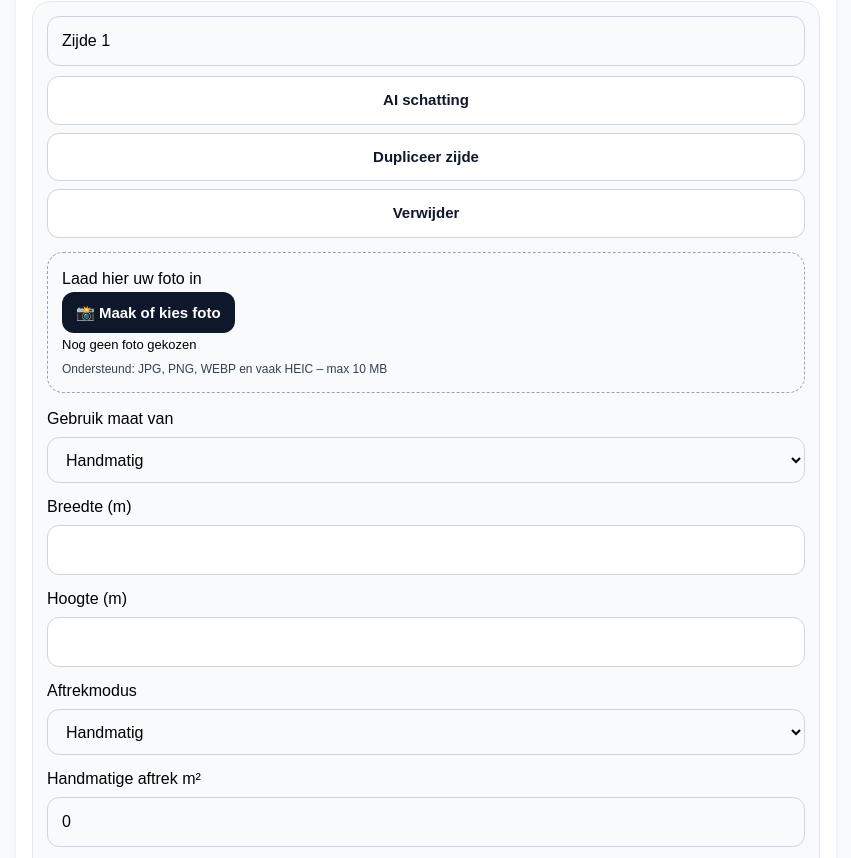
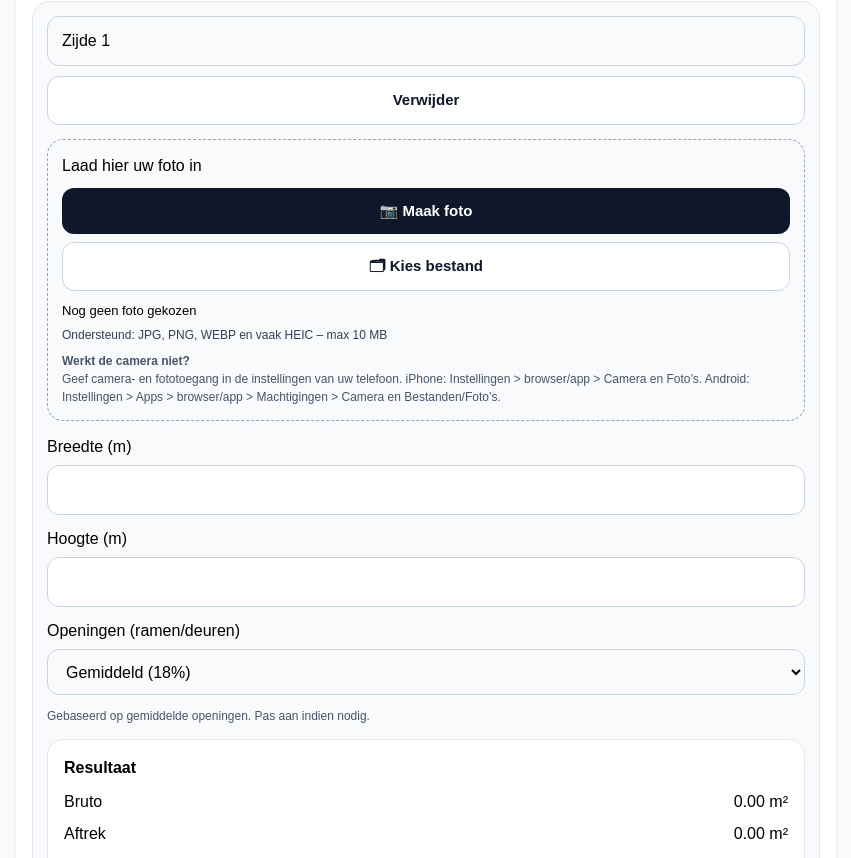
Before and after one commit to cryptoprins-ship-it/geveltool-mvp, a Next.js app: page / in a window 1280 px wide. Shown: the part 322-1180 px from the top of the page, without its empty margins (214-1065 px from the left). Built offline with nearby package versions, Linux system fonts and the light colour scheme.

Commit message:
v0.8 - upload opgesplitst in maak foto en kies bestand met permissie instructie

```diff
--- a/app/page.tsx
+++ b/app/page.tsx
@@ -7,9 +7,8 @@ type Side = {
   name: string;
   width: string;
   height: string;
-  deductionMode: 'manual' | 'ai';
+  deductionMode: 'average' | 'manual';
   deductionM2: string;
-  aiDeductionM2: string;
   image?: string;
   imageName?: string;
   imageError?: string;
@@ -39,27 +38,34 @@ const translations: Record<Language, Record<string, string>> = {
     intro:
       'Bereken eerst je netto oppervlak. Kies daarna pas materiaal om aantallen en kosten te berekenen.',
     language: 'Taal',
+
     side: 'Zijde',
     addSide: '+ Voeg volgende zijde toe',
     remove: 'Verwijder',
-    duplicateSide: 'Dupliceer zijde',
-    useSizeFrom: 'Gebruik maat van',
+    maxSidesReached: 'Maximum van 10 zijdes bereikt.',
+    useSizeFrom: 'Gebruik afmeting van',
     manualSize: 'Handmatig',
-    aiEstimate: 'AI schatting',
+
     width: 'Breedte (m)',
     height: 'Hoogte (m)',
-    deductionMode: 'Aftrekmodus',
-    manual: 'Handmatig',
-    automaticAi: 'AI automatisch',
+
+    openings: 'Openingen (ramen/deuren)',
+    averageOpenings: 'Gemiddeld (18%)',
+    manualOpenings: 'Handmatig aanpassen',
     manualDeduction: 'Handmatige aftrek m²',
-    aiDeduction: 'AI aftrek m²',
+    averageHint: 'Gebaseerd op gemiddelde openingen. Pas aan indien nodig.',
+
     sidePhoto: 'Laad hier uw foto in',
-    choosePhoto: '📸 Maak of kies foto',
+    takePhoto: '📷 Maak foto',
+    chooseFile: '🗂 Kies bestand',
     replacePhoto: '🔁 Vervang foto',
     noPhotoSelected: 'Nog geen foto gekozen',
     photoFormats: 'Ondersteund: JPG, PNG, WEBP en vaak HEIC – max 10 MB',
     invalidFile: 'Ongeldig bestand. Gebruik JPG, PNG, WEBP of HEIC.',
     fileTooLarge: 'Bestand is te groot. Maximum is 10 MB.',
+    cameraHelpTitle: 'Werkt de camera niet?',
+    cameraHelpText:
+      'Geef camera- en fototoegang in de instellingen van uw telefoon. iPhone: Instellingen > browser/app > Camera en Foto’s. Android: Instellingen > Apps > browser/app > Machtigingen > Camera en Bestanden/Foto’s.',
 
     areaStep: 'Stap 1 – Oppervlakteberekening',
     materialStep: 'Stap 2 – Materiaalberekening',
@@ -118,27 +124,34 @@ const translations: Record<Language, Record<string, string>> = {
     intro:
       'First calculate your net surface. Only then choose material to calculate quantities and costs.',
     language: 'Language',
+
     side: 'Side',
     addSide: '+ Add next side',
     remove: 'Remove',
-    duplicateSide: 'Duplicate side',
-    useSizeFrom: 'Use size from',
+    maxSidesReached: 'Maximum of 10 sides reached.',
+    useSizeFrom: 'Use dimensions from',
     manualSize: 'Manual',
-    aiEstimate: 'AI estimate',
+
     width: 'Width (m)',
     height: 'Height (m)',
-    deductionMode: 'Deduction mode',
-    manual: 'Manual',
-    automaticAi: 'AI automatic',
+
+    openings: 'Openings (windows/doors)',
+    averageOpenings: 'Average (18%)',
+    manualOpenings: 'Adjust manually',
     manualDeduction: 'Manual deduction m²',
-    aiDeduction: 'AI deduction m²',
+    averageHint: 'Based on average openings. Adjust if needed.',
+
     sidePhoto: 'Upload your photo here',
-    choosePhoto: '📸 Take or choose photo',
+    takePhoto: '📷 Take photo',
+    chooseFile: '🗂 Choose file',
     replacePhoto: '🔁 Replace photo',
     noPhotoSelected: 'No photo selected yet',
     photoFormats: 'Supported: JPG, PNG, WEBP and often HEIC – max 10 MB',
     invalidFile: 'Invalid file. Use JPG, PNG, WEBP or HEIC.',
     fileTooLarge: 'File is too large. Maximum is 10 MB.',
+    cameraHelpTitle: 'Camera not working?',
+    cameraHelpText:
+      'Allow camera and photo access in your phone settings. iPhone: Settings > browser/app > Camera and Photos. Android: Settings > Apps > browser/app > Permissions > Camera and Files/Photos.',
 
     areaStep: 'Step 1 – Surface calculation',
     materialStep: 'Step 2 – Material calculation',
@@ -199,9 +212,8 @@ function createSide(id: number, t: Record<string, string>): Side {
     name: `${t.side} ${id}`,
     width: '',
     height: '',
-    deductionMode: 'manual',
-    deductionM2: '0',
-    aiDeductionM2: '0',
+    deductionMode: 'average',
+    deductionM2: '',
     image: undefined,
     imageName: '',
     imageError: '',
@@ -228,33 +240,16 @@ export default function Page() {
   const [plasticRef, setPlasticRef] = useState<string | undefined>();
   const [woodRef, setWoodRef] = useState<string | undefined>();
   const [paintColor, setPaintColor] = useState('#d9d4ca');
+  const [maxSidesMessage, setMaxSidesMessage] = useState('');
 
   function addSide() {
-    setSides((prev) => [...prev, createSide(prev.length + 1, t)]);
+    setSides((prev) => {
+      if (prev.length >= 10) {
+        setMaxSidesMessage(t.maxSidesReached);
+        return prev;
       }
-
-  function duplicateSide(id: number) {
-    setSides((prev) => {
-      const source = prev.find((s) => s.id === id);
-      if (!source) return prev;
-
-      const newId = prev.length > 0 ? Math.max(...prev.map((s) => s.id)) + 1 : 1;
-
-      const clone: Side = {
-        id: newId,
-        name: `${t.side} ${newId}`,
-        width: source.width,
-        height: source.height,
-        deductionMode: source.deductionMode,
-        deductionM2: source.deductionM2,
-        aiDeductionM2: source.aiDeductionM2,
-        image: undefined,
-        imageName: '',
-        imageError: '',
-        linkToSide: source.linkToSide,
-      };
-
-      return [...prev, clone];
+      setMaxSidesMessage('');
+      return [...prev, createSide(prev.length + 1, t)];
     });
   }
 
@@ -333,14 +328,6 @@ export default function Page() {
     }
   }
 
-  function runAiEstimate(id: number) {
-    const side = sides.find((s) => s.id === id);
-    if (!side) return;
-    const gross = toNum(side.width) * toNum(side.height);
-    const estimate = gross > 0 ? Math.max(0, Math.round(gross * 0.18 * 10) / 10) : 0;
-    updateSide(id, { aiDeductionM2: String(estimate), deductionMode: 'ai' });
-  }
-
   function rowsForSide(heightValue: string | number, plankHeightM: number) {
     const h = toNum(heightValue);
     if (h <= 0) return 0;
@@ -361,11 +348,22 @@ export default function Page() {
       }
 
       const grossM2 = width * height;
-      const deduction = side.deductionMode === 'ai' ? toNum(side.aiDeductionM2) : toNum(side.deductionM2);
+      const deduction =
+        side.deductionMode === 'manual'
+          ? toNum(side.deductionM2)
+          : grossM2 * 0.18;
+
       const safeDeduction = Math.min(grossM2, Math.max(0, deduction));
       const netM2 = Math.max(0, grossM2 - safeDeduction);
 
-      return { ...side, calculatedWidth: width, calculatedHeight: height, grossM2, safeDeduction, netM2 };
+      return {
+        ...side,
+        calculatedWidth: width,
+        calculatedHeight: height,
+        grossM2,
+        safeDeduction,
+        netM2,
+      };
     });
   }, [sides]);
 
@@ -463,12 +461,6 @@ export default function Page() {
                 />
 
                 <div style={buttonGroupStyle}>
-                  <button onClick={() => runAiEstimate(side.id)} style={mobileButtonSecondary}>
-                    {t.aiEstimate}
-                  </button>
-                  <button onClick={() => duplicateSide(side.id)} style={mobileButtonSecondary}>
-                    {t.duplicateSide}
-                  </button>
                   <button onClick={() => removeSide(side.id)} style={mobileButtonSecondary}>
                     {t.remove}
                   </button>
@@ -477,13 +469,24 @@ export default function Page() {
 
               <div style={uploadCardStyle}>
                 <label>{t.sidePhoto}</label>
-                <div style={{ marginTop: 10 }}>
+
+                <div style={{ display: 'grid', gridTemplateColumns: '1fr', gap: 8, marginTop: 10 }}>
                   <label style={{ display: 'block', cursor: 'pointer' }}>
-                    <span style={mobileButtonPrimary}>{side.image ? t.replacePhoto : t.choosePhoto}</span>
+                    <span style={mobileButtonPrimary}>{t.takePhoto}</span>
                     <input
                       type="file"
                       accept="image/*"
                       capture="environment"
+                      onChange={(e) => handleSideImage(side.id, e.target.files?.[0])}
+                      style={{ display: 'none' }}
+                    />
+                  </label>
+
+                  <label style={{ display: 'block', cursor: 'pointer' }}>
+                    <span style={mobileButtonSecondary}>{t.chooseFile}</span>
+                    <input
+                      type="file"
+                      accept="image/*"
                       onChange={(e) => handleSideImage(side.id, e.target.files?.[0])}
                       style={{ display: 'none' }}
                     />
@@ -496,6 +499,11 @@ export default function Page() {
 
                 <div style={{ marginTop: 6, fontSize: 12, color: '#334155' }}>{t.photoFormats}</div>
 
+                <div style={{ marginTop: 8, fontSize: 12, color: '#475569', lineHeight: 1.5 }}>
+                  <strong>{t.cameraHelpTitle}</strong><br />
+                  {t.cameraHelpText}
+                </div>
+
                 {side.imageError && (
                   <div style={{ marginTop: 8, fontSize: 12, color: '#b91c1c', fontWeight: 600 }}>
                     {side.imageError}
@@ -504,6 +512,7 @@ export default function Page() {
               </div>
 
               <div style={{ display: 'grid', gridTemplateColumns: '1fr', gap: 12, marginTop: 14 }}>
+                {side.id > 1 && (
                   <div>
                     <label>{t.useSizeFrom}</label>
                     <select
@@ -525,6 +534,7 @@ export default function Page() {
                         ))}
                     </select>
                   </div>
+                )}
 
                 <div>
                   <label>{t.width}</label>
@@ -553,30 +563,31 @@ export default function Page() {
                 </div>
 
                 <div>
-                  <label>{t.deductionMode}</label>
+                  <label>{t.openings}</label>
                   <select
                     value={side.deductionMode}
-                    onChange={(e) => updateSide(side.id, { deductionMode: e.target.value as 'manual' | 'ai' })}
+                    onChange={(e) => updateSide(side.id, { deductionMode: e.target.value as 'average' | 'manual' })}
                     style={inputStyle}
                   >
-                    <option value="manual">{t.manual}</option>
-                    <option value="ai">{t.automaticAi}</option>
+                    <option value="average">{t.averageOpenings}</option>
+                    <option value="manual">{t.manualOpenings}</option>
                   </select>
                 </div>
 
+                {side.deductionMode === 'manual' ? (
                   <div>
-                  <label>{side.deductionMode === 'ai' ? t.aiDeduction : t.manualDeduction}</label>
+                    <label>{t.manualDeduction}</label>
                     <input
-                    value={side.deductionMode === 'ai' ? side.aiDeductionM2 : side.deductionM2}
-                    onChange={(e) =>
-                      updateSide(
-                        side.id,
-                        side.deductionMode === 'ai' ? { aiDeductionM2: e.target.value } : { deductionM2: e.target.value }
-                      )
-                    }
+                      value={side.deductionM2}
+                      onChange={(e) => updateSide(side.id, { deductionM2: e.target.value })}
                       style={inputStyle}
                     />
                   </div>
+                ) : (
+                  <div style={{ fontSize: 12, color: '#475569' }}>
+                    {t.averageHint}
+                  </div>
+                )}
               </div>
 
               <div style={{ marginTop: 14, background: '#fff', borderRadius: 16, padding: 16, border: '1px solid #e2e8f0' }}>
@@ -647,6 +658,12 @@ export default function Page() {
               {t.goToMaterial}
             </button>
           </div>
+
+          {maxSidesMessage && (
+            <div style={{ marginTop: 10, fontSize: 13, color: '#b91c1c', fontWeight: 600 }}>
+              {maxSidesMessage}
+            </div>
+          )}
 
           <div style={{ ...sectionStyle, marginTop: 20 }}>
             <div style={{ fontWeight: 700, marginBottom: 12 }}>{t.result}</div>
@@ -758,13 +775,23 @@ export default function Page() {
           {selectedVisual === 'plastic' && (
             <div style={uploadCardStyle}>
               <label>{t.plasticRef}</label>
-              <div style={{ marginTop: 10 }}>
+              <div style={{ display: 'grid', gridTemplateColumns: '1fr', gap: 8, marginTop: 10 }}>
                 <label style={{ display: 'block', cursor: 'pointer' }}>
-                  <span style={mobileButtonPrimary}>{t.choosePhoto}</span>
+                  <span style={mobileButtonPrimary}>{t.takePhoto}</span>
                   <input
                     type="file"
                     accept="image/*"
                     capture="environment"
+                    onChange={(e) => handleReferenceImage(e.target.files?.[0], 'plastic')}
+                    style={{ display: 'none' }}
+                  />
+                </label>
+
+                <label style={{ display: 'block', cursor: 'pointer' }}>
+                  <span style={mobileButtonSecondary}>{t.chooseFile}</span>
+                  <input
+                    type="file"
+                    accept="image/*"
                     onChange={(e) => handleReferenceImage(e.target.files?.[0], 'plastic')}
                     style={{ display: 'none' }}
                   />
@@ -776,13 +803,23 @@ export default function Page() {
           {selectedVisual === 'hardwood' && (
             <div style={uploadCardStyle}>
               <label>{t.hardwoodRef}</label>
-              <div style={{ marginTop: 10 }}>
+              <div style={{ display: 'grid', gridTemplateColumns: '1fr', gap: 8, marginTop: 10 }}>
                 <label style={{ display: 'block', cursor: 'pointer' }}>
-                  <span style={mobileButtonPrimary}>{t.choosePhoto}</span>
+                  <span style={mobileButtonPrimary}>{t.takePhoto}</span>
                   <input
                     type="file"
                     accept="image/*"
                     capture="environment"
+                    onChange={(e) => handleReferenceImage(e.target.files?.[0], 'wood')}
+                    style={{ display: 'none' }}
+                  />
+                </label>
+
+                <label style={{ display: 'block', cursor: 'pointer' }}>
+                  <span style={mobileButtonSecondary}>{t.chooseFile}</span>
+                  <input
+                    type="file"
+                    accept="image/*"
                     onChange={(e) => handleReferenceImage(e.target.files?.[0], 'wood')}
                     style={{ display: 'none' }}
                   />
@@ -848,6 +885,9 @@ const mobileButtonPrimary: React.CSSProperties = {
   cursor: 'pointer',
   fontSize: 15,
   fontWeight: 700,
+  display: 'block',
+  boxSizing: 'border-box',
+  textAlign: 'center',
 };
 
 const mobileButtonSecondary: React.CSSProperties = {
@@ -861,6 +901,9 @@ const mobileButtonSecondary: React.CSSProperties = {
   cursor: 'pointer',
   fontSize: 15,
   fontWeight: 700,
+  display: 'block',
+  boxSizing: 'border-box',
+  textAlign: 'center',
 };
 
 const rowStyle: React.CSSProperties = {
```
Also changed, not shown: app/changelog.md. Lines whose indentation alone changed are shown as unchanged.
